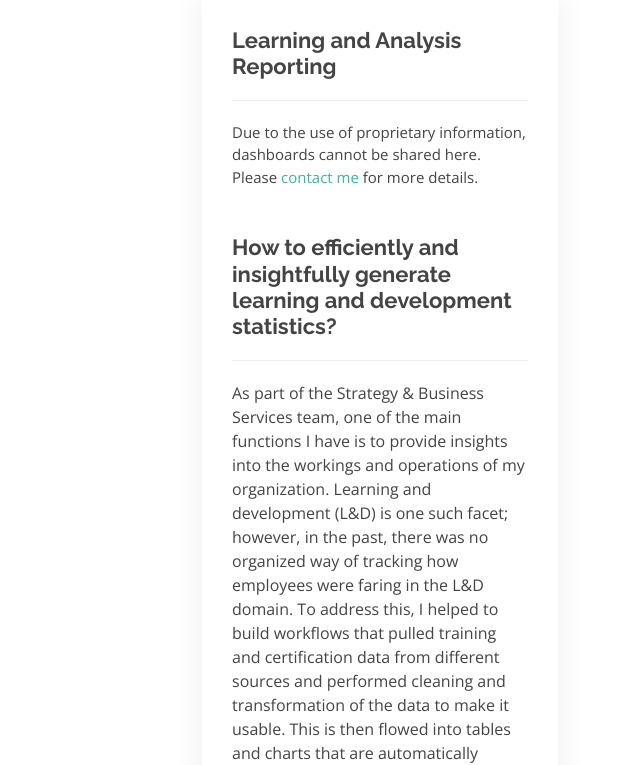
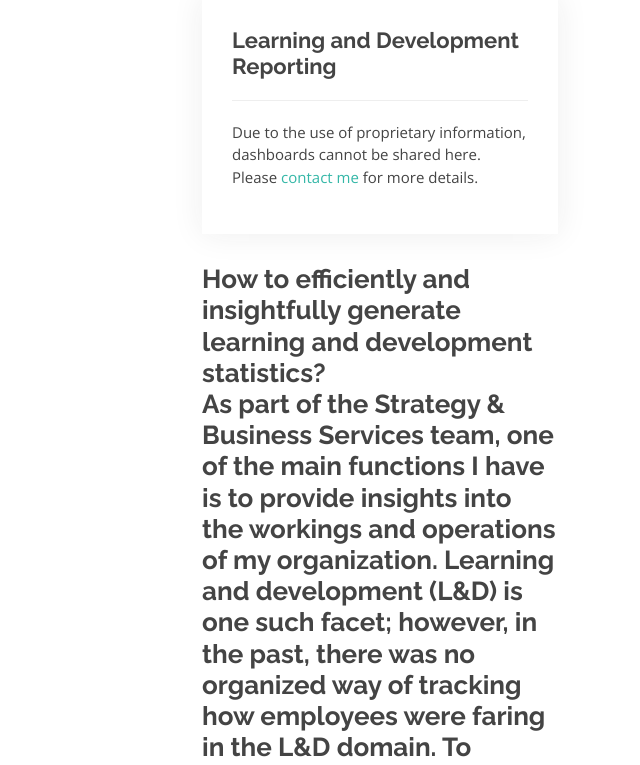
Before and after one commit to audlim/portfolio, a plain HTML site: page lnd.html in a window 1280 px wide. Shown: the part 53-818 px from the top of the page, without its empty margins (640-1280 px from the left). Drawn offline with nearby package versions, Linux system fonts and the light colour scheme.

Commit message:
Update lnd.html

```diff
--- a/lnd.html
+++ b/lnd.html
@@ -5,7 +5,7 @@
   <meta charset="utf-8">
   <meta content="width=device-width, initial-scale=1.0" name="viewport">
 
-  <title>Portfolio Details - Kelly Bootstrap Template</title>
+  <title>Portfolio Details - Learning & Development</title>
   <meta content="" name="description">
   <meta content="" name="keywords">
 
@@ -72,7 +72,7 @@
 
           <div class="col-lg-4">
             <div class="portfolio-info">
-              <h3>Learning and Analysis Reporting</h3>
+              <h3>Learning and Development Reporting</h3>
 							<ul>
 								<li>Due to the use of proprietary information, dashboards cannot be shared here.
 									Please <a href="https://audlim.github.io/portfolio/contact.html" target="_blank">contact me</a> for more details.
@@ -83,10 +83,10 @@
                 <li><strong>Client</strong>: ASU Company</li>
                 <li><strong>Project date</strong>: 01 March, 2020</li>
                 <li><strong>Project URL</strong>: <a href="#">www.example.com</a></li>
-              </ul>
-            </div> -->
+              </ul>-->
+            </div>
             <div class="portfolio-description">
-              <h3>How to efficiently and insightfully generate learning and development statistics?</h3>
+              <h2>How to efficiently and insightfully generate learning and development statistics?</h32>
               <p>
                 As part of the Strategy & Business Services team, one of the main functions I have is to provide insights into the workings and operations of my organization. Learning and development (L&D) is one such facet; however, in the past, there was no organized way of tracking how employees were faring in the L&D domain. To address this, I helped to build workflows that pulled training and certification data from different sources and performed cleaning and transformation of the data to make it usable. This is then flowed into tables and charts that are automatically refreshed monthly to capture the latest information. This enables leaders of the different sub-groups within the organization to keep track of what types of trainings employees are undergoing and whether they are completing mandatory trainings, for example.
               </p>
```
